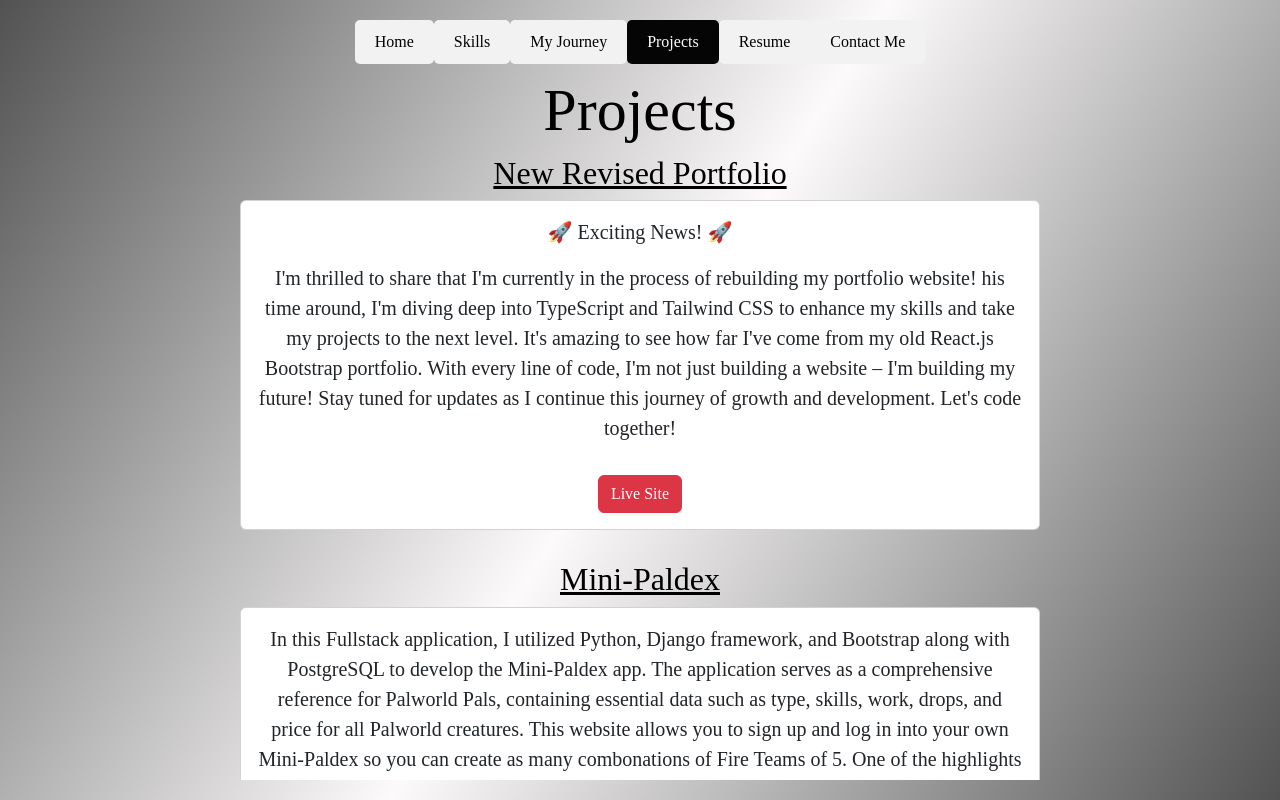
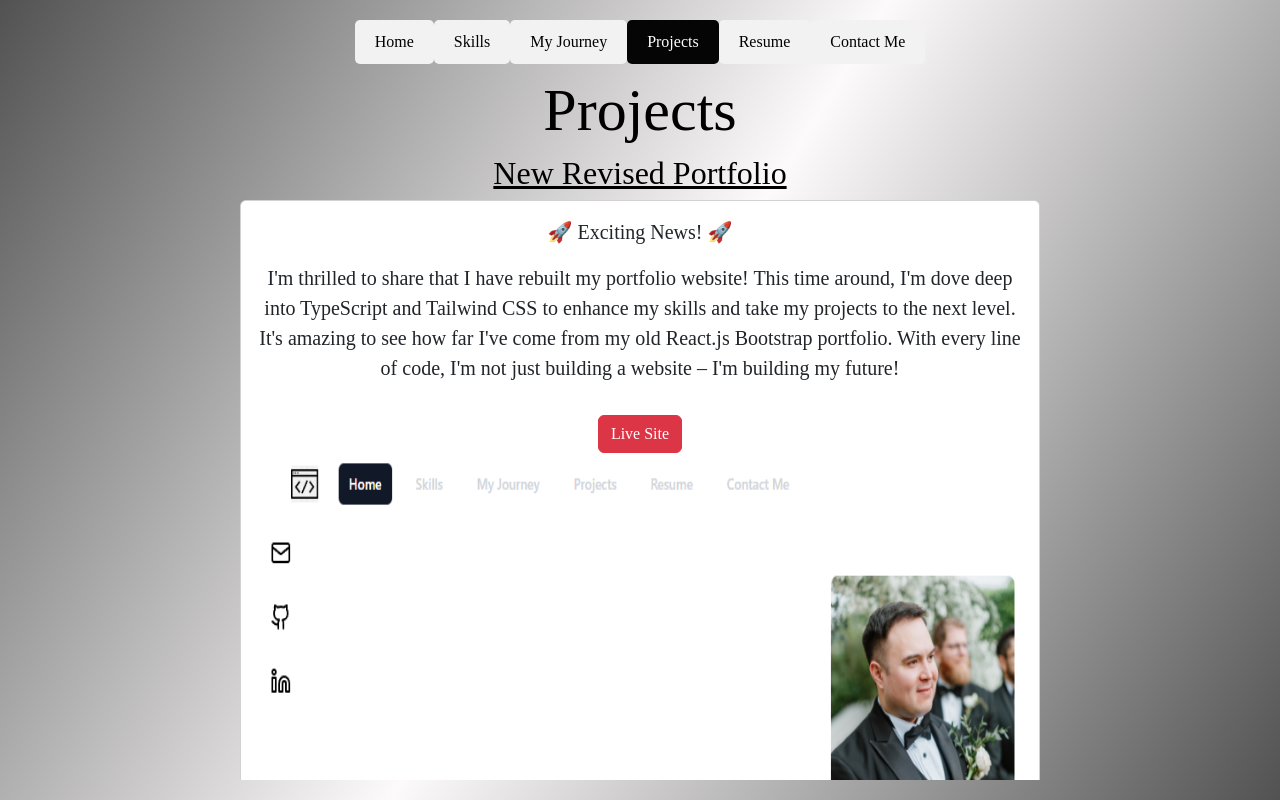
Before and after one commit to Mikechavo/Mikechavo, a React (Create React App) app: page / in a window 1280 px wide. Both pictures are taken after a click on the button "Projects". Built offline with nearby package versions, Linux system fonts and the light colour scheme.

Commit message:
update to new portfolio

```diff
--- a/src/components/Projects.js
+++ b/src/components/Projects.js
@@ -12,6 +12,7 @@ import PalH from '../icons/palHome.png'
 import PcPart from '../icons/pcPart.png'
 import PcTab from '../icons/tabs.png'
 import Flare from '../icons/flare.png'
+import New from '../icons/new.png'
 import '../App.css';
 import PasswordGen from '../components/PasswordGen';
 import TicTacToe from '../components/TicTacToe';
@@ -39,18 +40,27 @@ const Projects = (args) => {
                 🚀 Exciting News! 🚀
                 </CardText>
                 <CardText>
-                 I'm thrilled to share that I'm currently in the process of rebuilding my portfolio website!
+                 I'm thrilled to share that I have rebuilt my portfolio website!
 
-                his time around, I'm diving deep into TypeScript and Tailwind CSS to enhance my skills and take my projects to the next level.
+                This time around, I'm dove deep into TypeScript and Tailwind CSS to enhance my skills and take my projects to the next level.
 
                 It's amazing to see how far I've come from my old React.js Bootstrap portfolio. With every line of code, I'm not just building a website – I'm building my future!
 
-                Stay tuned for updates as I continue this journey of growth and development. Let's code together!
+
               </CardText>
             </CardBody>
             <CardBody>
               <Button color="danger" href="https://vetmike.netlify.app/">
                 Live Site</Button>
+                <CardImg
+                alt="Card image cap"
+                src={New}
+                style={{
+                  height: 500
+                }}
+                top
+                width="100%"
+              />
             </CardBody>
           </Card>
         </div>
```
Also changed, not shown: src/icons/new.png (added), 7 other files (tests, documents, lock files or other folders).
